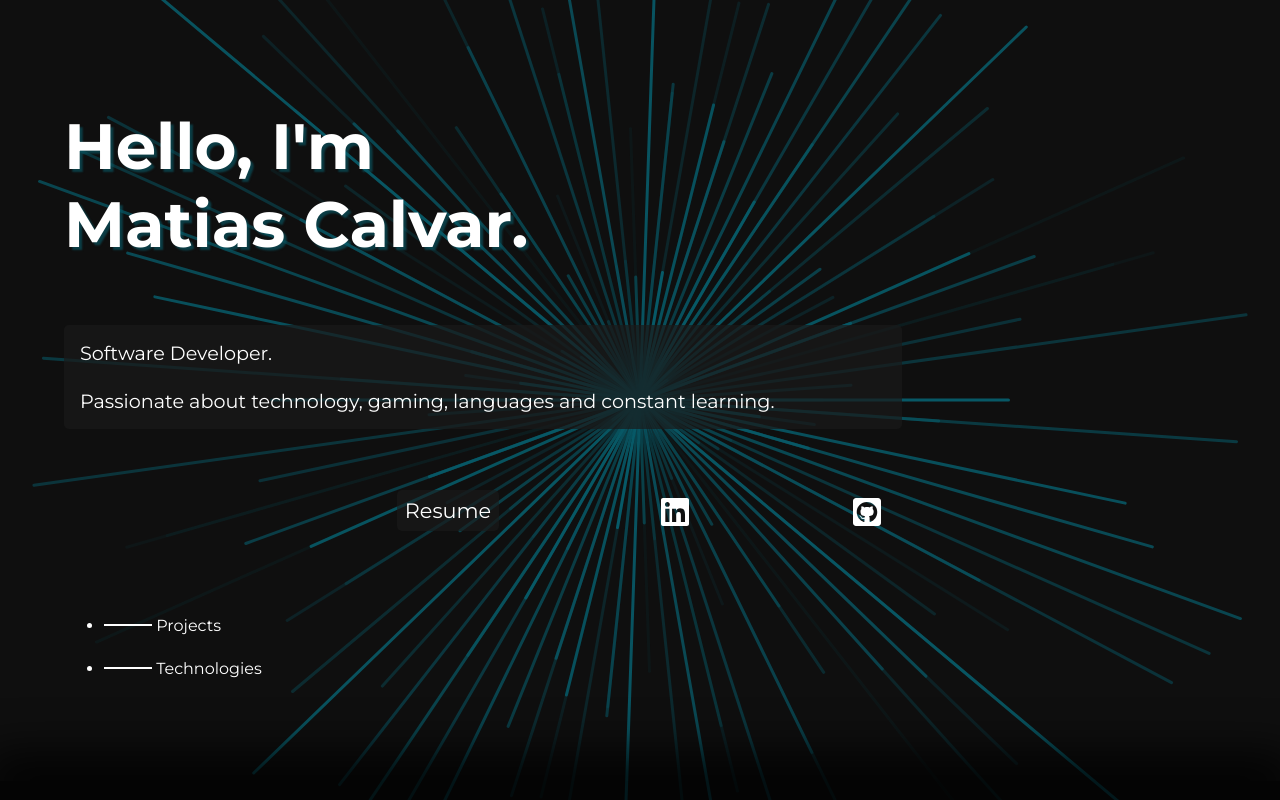
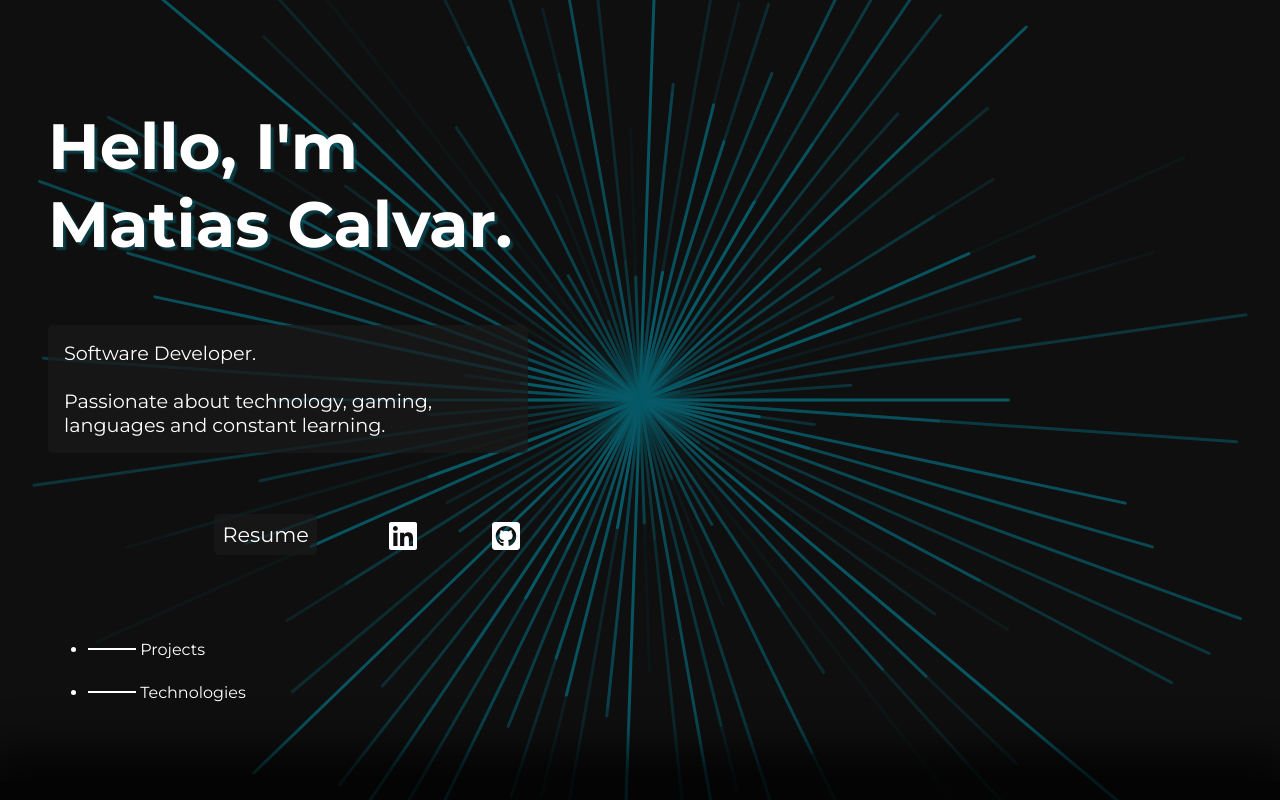
Before and after one commit to matiascalvar/matiascalvar.github.io, a React (Create React App) app: page / in a window 1280 px wide. Built offline with nearby package versions, Linux system fonts and the light colour scheme.

Commit message:
Keep profile content in left column

```diff
--- a/src/App.css
+++ b/src/App.css
@@ -26,8 +26,8 @@
 }
 
 .col1 {
-  width: 90%;
-  left: 5%;
+  width: 50%;
+  left: 3rem;
 }
 
 @media (max-width: 992px) {
```
